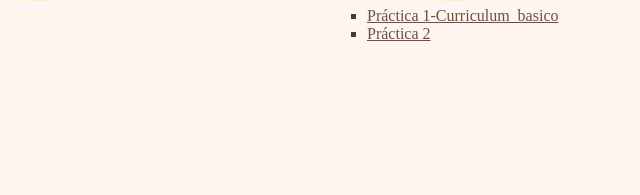
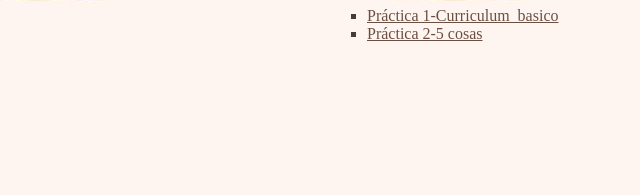
Before and after one commit to minguezMarta/minguezmarta.github.io, a plain HTML site: page index.html in a window 1280 px wide. Shown: the part 165-360 px from the top of the page, 0-640 px from the left. Drawn offline with Linux system fonts and the light colour scheme.

Commit message:
Update index.html

```diff
--- a/index.html
+++ b/index.html
@@ -30,7 +30,7 @@
 
                     <ul type="square">
                        <li><a href="cvmarta.html">Práctica 1-Curriculum_basico</a></li>
-                        <li><a href="practica2.html">Práctica 2</a></li>
+                        <li><a href="practica2.html">Práctica 2-5 cosas</a></li>
 
                     </ul>
                 </td>
```
